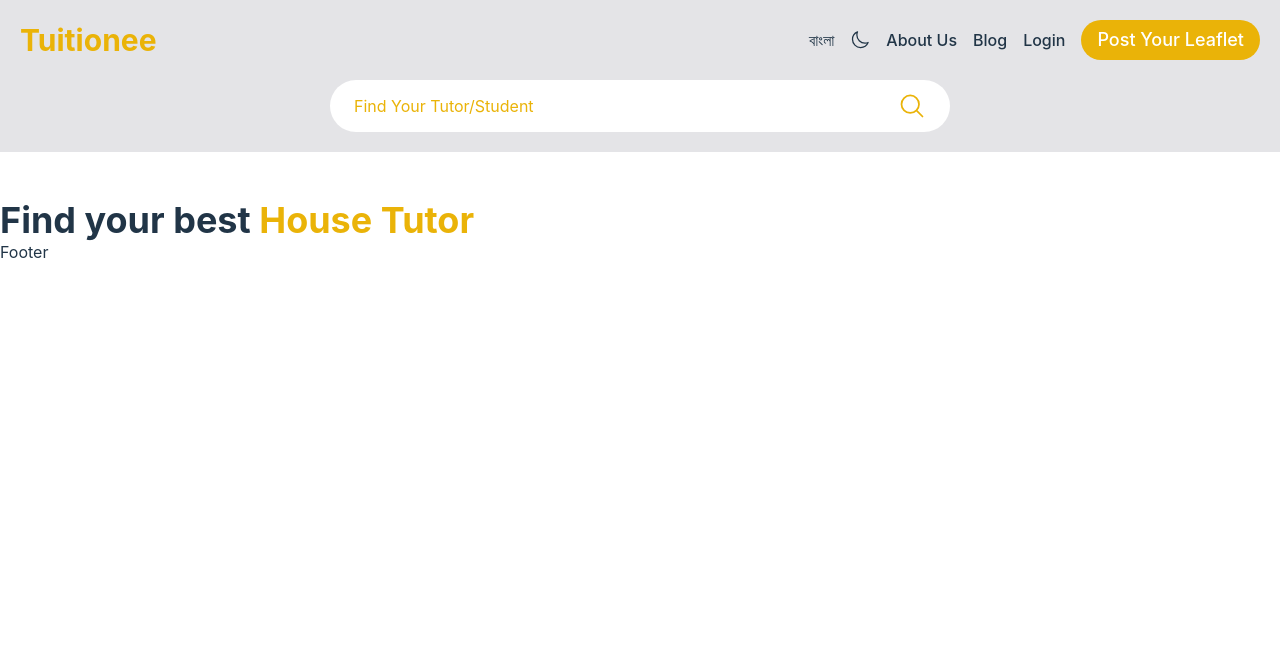
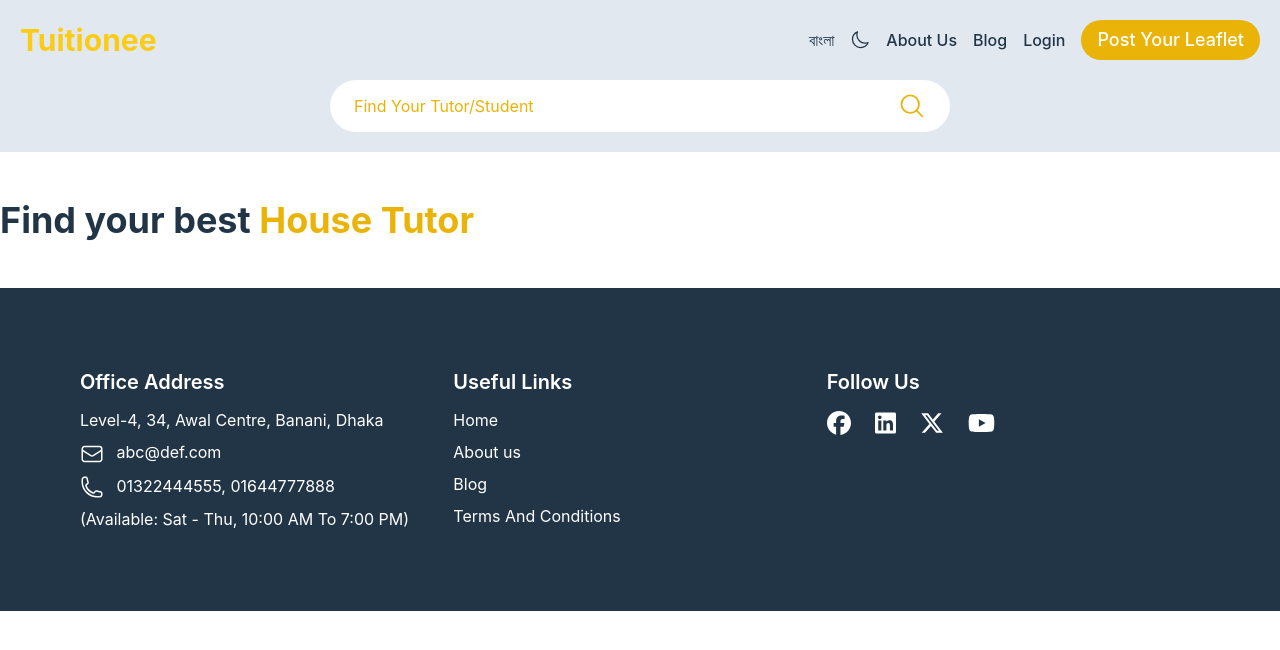
Before and after one commit to Mamun-Ashraf/tuitionee-practice-client, a React (Vite) app: page / in a window 1280 px wide. Shown: the top 650 px of the page. Built offline with nearby package versions, Linux system fonts and the light colour scheme.

Commit message:
added footer

```diff
--- a/package.json
+++ b/package.json
@@ -10,6 +10,9 @@
     "preview": "vite preview"
   },
   "dependencies": {
+    "@fortawesome/fontawesome-svg-core": "^6.4.2",
+    "@fortawesome/free-brands-svg-icons": "^6.4.2",
+    "@fortawesome/react-fontawesome": "^0.2.0",
     "@heroicons/react": "^2.0.18",
     "react": "^18.2.0",
     "react-dom": "^18.2.0",
--- a/src/Pages/Shared/Footer.jsx
+++ b/src/Pages/Shared/Footer.jsx
@@ -1,10 +1,41 @@
+import { FontAwesomeIcon } from '@fortawesome/react-fontawesome';
+import { faFacebook, faLinkedin, faXTwitter, faYoutube } from '@fortawesome/free-brands-svg-icons';
+import { EnvelopeIcon, PhoneIcon } from '@heroicons/react/24/outline';
 import React from 'react';
+import { Link } from 'react-router-dom';
 
 const Footer = () => {
     return (
-        <div>
-            <h2>Footer</h2>
-        </div>
+        <footer className='mt-12 bg-[#213547] text-white p-8 md:p-20 grid grid-cols-1 md:grid-cols-3'>
+            <div className='mb-8 md:mb-0'>
+                <h6 className='text-xl font-semibold mb-3'>Office Address</h6>
+                <div className='flex flex-col gap-2'>
+                    <p>Level-4, 34, Awal Centre, Banani, Dhaka</p>
+                    <p><EnvelopeIcon className='mr-2 h-6 w-6 inline'></EnvelopeIcon> abc@def.com</p>
+                    <p><PhoneIcon className='mr-2 h-6 w-6 inline'></PhoneIcon> 01322444555, 01644777888</p>
+                    <p>(Available: Sat - Thu, 10:00 AM To 7:00 PM)</p>
+                </div>
+
+            </div>
+            <div className='mb-8 md:mb-0'>
+                <h6 className='text-xl font-semibold mb-3'>Useful Links</h6>
+                <div className='flex flex-col gap-2'>
+                    <Link to='/'>Home</Link>
+                    <Link to='/'>About us</Link>
+                    <Link to='/'>Blog</Link>
+                    <Link to='/'>Terms And Conditions</Link>
+                </div>
+            </div>
+            <div className='mb-8 md:mb-0'>
+                <h6 className='text-xl font-semibold mb-3'>Follow Us</h6>
+                <div className='flex gap-6 text-2xl'>
+                    <Link to='/'><FontAwesomeIcon icon={faFacebook} /></Link>
+                    <Link to='/'><FontAwesomeIcon icon={faLinkedin} /></Link>
+                    <Link to='/'><FontAwesomeIcon icon={faXTwitter} /></Link>
+                    <Link to='/'><FontAwesomeIcon icon={faYoutube} /></Link>
+                </div>
+            </div>
+        </footer>
     );
 };
 
--- a/src/Pages/Shared/Header.jsx
+++ b/src/Pages/Shared/Header.jsx
@@ -9,6 +9,7 @@ const Header = () => {
 
     const [isEnglish, setIsEnglish] = useState(true);
     const translations = isEnglish ? enTranslations : bnTranslations;
+    const { language, about, blog, login, postLeaflet, searchBox } = translations;
     const [isOpen, setIsOpen] = useState(false);
 
     const { darkMode, toggleDarkMode } = useTheme();
@@ -17,12 +18,12 @@ const Header = () => {
         <nav className={`p-5 mb-12 relative ${darkMode ? 'dark' : 'light'}`}>
             <div className='flex justify-between items-center'>
 
-                <Link to='/' className='text-xl md:text-3xl font-bold text-yellow-500 dark:text-white'>Tuitionee</Link>
+                <Link to='/' className='text-xl md:text-3xl font-bold text-yellow-400 dark:text-white'>Tuitionee</Link>
 
                 <div className='flex items-center gap-4'>
-                    <div className={`${isOpen ? 'flex flex-col md:flex absolute md:static right-0.5 -bottom-44 bg-zinc-50 dark:bg-[#213547] md:bg-inherit gap-2 px-5 py-3 transition duration-700 ease-in delay-100' : 'absolute md:static -left-96'} md:flex items-center md:gap-4 text-md font-medium`}>
+                    <div className={`${isOpen ? 'flex flex-col md:flex absolute md:static right-0.5 -bottom-44 bg-slate-200 dark:bg-[#213547] md:bg-inherit gap-2 px-5 py-3 transition duration-700 ease-in delay-100' : 'absolute md:static -left-96'} md:flex items-center md:gap-4 text-md font-medium`}>
                         <button onClick={() => setIsEnglish(!isEnglish)}>
-                            {translations.language}
+                            {language}
                         </button>
                         <button onClick={toggleDarkMode} className='h-5 w-5'>
                             {
@@ -30,17 +31,17 @@ const Header = () => {
                             }
                         </button>
                         <NavLink to='/about' className={({ isActive }) => isActive ? "text-yellow-500 dark:text-yellow-200" : ""}>
-                            {translations.about}
+                            {about}
                         </NavLink>
                         <NavLink to='/blog' className={({ isActive }) => isActive ? "text-yellow-500 dark:text-yellow-200" : ""}>
-                            {translations.blog}
+                            {blog}
                         </NavLink>
                         <NavLink to='/login' className={({ isActive }) => isActive ? "text-yellow-500 dark:text-yellow-200" : ""}>
-                            {translations.login}
+                            {login}
                         </NavLink>
                     </div>
                     <div className='flex items-center'>
-                        <button className="bg-yellow-500 text-white hover:bg-yellow-600 font-medium rounded-full text-md md:text-lg px-4 py-1.5 text-center mr-8 md:mr-0">{translations.postLeaflet}</button>
+                        <button className="bg-yellow-500 text-white hover:bg-yellow-600 font-medium rounded-full text-md md:text-lg px-4 py-1.5 text-center mr-8 md:mr-0">{postLeaflet}</button>
                         <button onClick={() => setIsOpen(!isOpen)} className='h-6 w-6 focus:outline-none md:hidden'>
                             {
                                 isOpen ? <XMarkIcon></XMarkIcon> : <Bars3Icon></Bars3Icon>
@@ -52,12 +53,11 @@ const Header = () => {
             </div>
 
             <div className="flex justify-between items-center bg-white rounded-full w-3/4 md:w-1/2 mx-auto mt-5 px-6 py-3">
-                <input type="search" placeholder={translations.searchBox} className='flex-1 outline-none placeholder-yellow-500 bg-inherit text-yellow-500' />
+                <input type="search" placeholder={searchBox} className='flex-1 outline-none placeholder-yellow-500 bg-inherit text-yellow-500' />
                 <button>
                     <MagnifyingGlassIcon className='h-4 md:h-7 w-4 md:w-7 text-yellow-500' />
                 </button>
             </div>
-
         </nav>
     );
 };
--- a/src/index.css
+++ b/src/index.css
@@ -23,11 +23,11 @@ body {
 }
 
 .dark {
-  @apply bg-[#213547] text-zinc-50;
+  @apply bg-[#213547] text-white;
 }
 
 .light {
-  @apply bg-zinc-200 text-[#213547];
+  @apply bg-slate-200 text-[#213547];
 }
 
 @media (prefers-color-scheme: light) {
```
Also changed, not shown: 1 other file (tests, documents, lock files or other folders).
